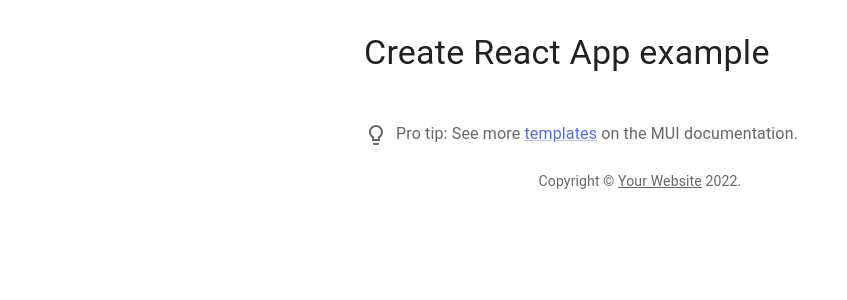
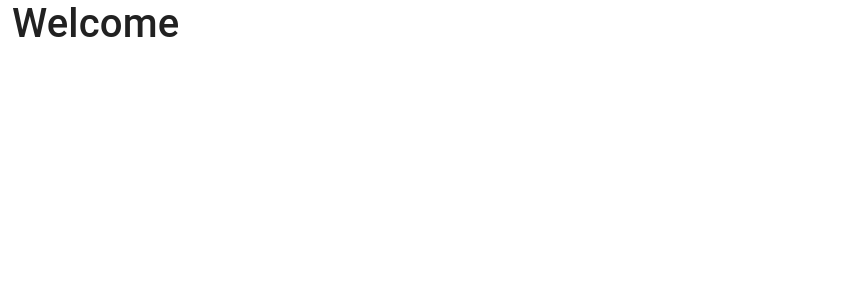
Before and after one commit to Sujanabhandari/sujanaportfolio, a React (Create React App) app: page / in a window 1280 px wide. Shown: the top 300 px of the page, without its empty margins (0-847 px from the left). Built offline with nearby package versions, Linux system fonts and the light colour scheme.

Commit message:
Add material Ui

```diff
--- a/src/App.js
+++ b/src/App.js
@@ -20,14 +20,8 @@
 
 export default function App() {
   return (
-    <Container maxWidth="sm">
-      <Box sx={{ my: 4 }}>
-        <Typography variant="h4" component="h1" gutterBottom>
-          Create React App example
-        </Typography>
-        <ProTips />
-        <Copyright />
-      </Box>
-    </Container>
+    <div class="container-fluid">
+     <h1>Welcome</h1>
+    </div>
   );
 }
```
